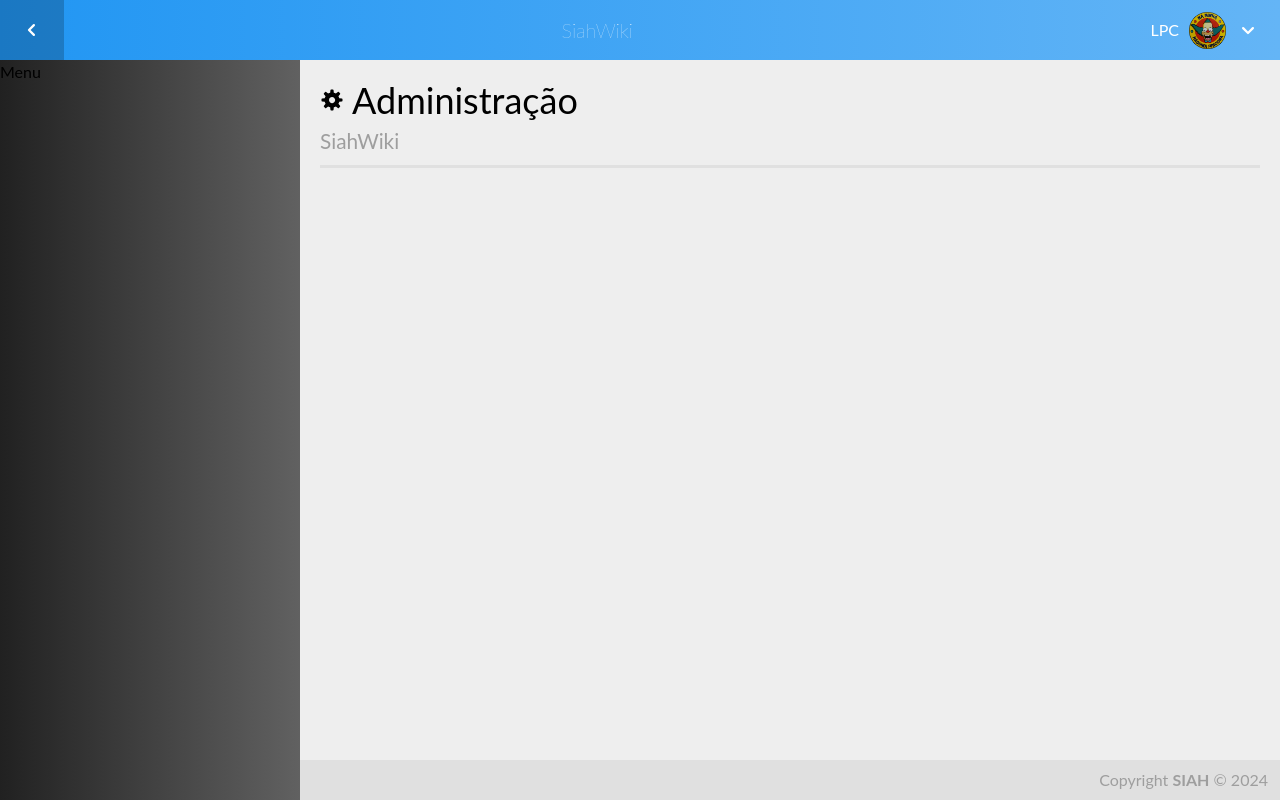
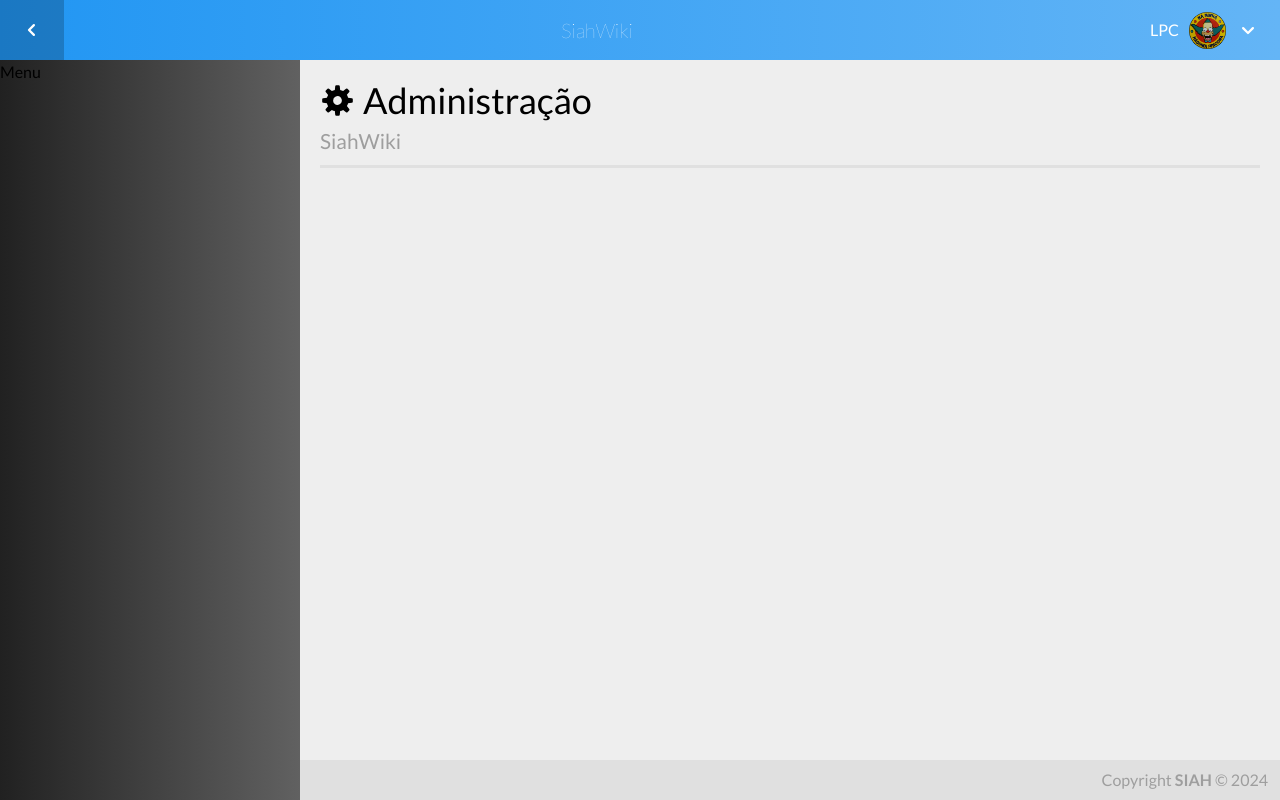
Before and after one commit to luciocarvalho10/siah-wiki, a Next.js app: page /admin in a window 1280 px wide. Built offline with nearby package versions, Linux system fonts and the light colour scheme.

Commit message:
Corrigindo font e medida do icone

```diff
--- a/src/pages/_app.tsx
+++ b/src/pages/_app.tsx
@@ -2,10 +2,26 @@ import type { AppProps } from 'next/app'
 import '@/styles/globals.css'
 import { StoreContext } from '@/data/context/StoreConext'
 import Layout from '@/components/template/Layout'
+import { Lato }from 'next/font/google'
+
+const lato = Lato({
+  weight: ['100', '300', '400', '700', '900'],
+  subsets: ['latin'],
+  display: 'swap',
+})
 
 export default function App({ Component, pageProps }: AppProps) {
 	return (
 		<StoreContext>
+			<style
+				jsx
+				global
+			>{`
+				* {
+					font-family: ${lato.style.fontFamily};
+				}
+			`}</style>
+
 			<Layout>
 				<Component {...pageProps} />
 			</Layout>
--- a/src/pages/admin/index.tsx
+++ b/src/pages/admin/index.tsx
@@ -4,7 +4,7 @@ import { Cog8ToothIcon } from '@heroicons/react/16/solid'
 export default function AdminPages() {
 	return (
 		<PageTitle
-			icon={<Cog8ToothIcon className="h-6 w-6 mr-2" />}
+			icon={<Cog8ToothIcon className="h-[35px] w-[35px] mr-2" />}
 			main="Administração"
 			sub="SiahWiki"
 		/>
--- a/src/pages/dashboard/index.tsx
+++ b/src/pages/dashboard/index.tsx
@@ -4,7 +4,7 @@ import { HomeIcon } from '@heroicons/react/16/solid'
 export default function Dashboard() {
 	return (
 		<PageTitle
-			icon={<HomeIcon className="h-6 w-6 mr-2" />}
+			icon={<HomeIcon className="h-[35px] w-[35px] mr-2" />}
 			main="Dashboard"
 			sub="SiahWiki"
 		/>
--- a/src/styles/globals.css
+++ b/src/styles/globals.css
@@ -2,11 +2,12 @@
 @tailwind components;
 @tailwind utilities;
 
-@import url('https://fonts.googleapis.com/css2?family=Lato:ital,wght@0,100;0,300;0,400;0,700;0,900;1,100;1,300;1,400;1,700;1,900&display=swap');
+/* Não funcionou, corrigido no _app */
+/* @import url('https://fonts.googleapis.com/css2?family=Lato:ital,wght@0,100;0,300;0,400;0,700;0,900;1,100;1,300;1,400;1,700;1,900&display=swap'); */
 
-* {
+/* * {
     font-family: 'Lato', sans-serif;
-}
+} */
 
 body {
     margin: 0;
```
